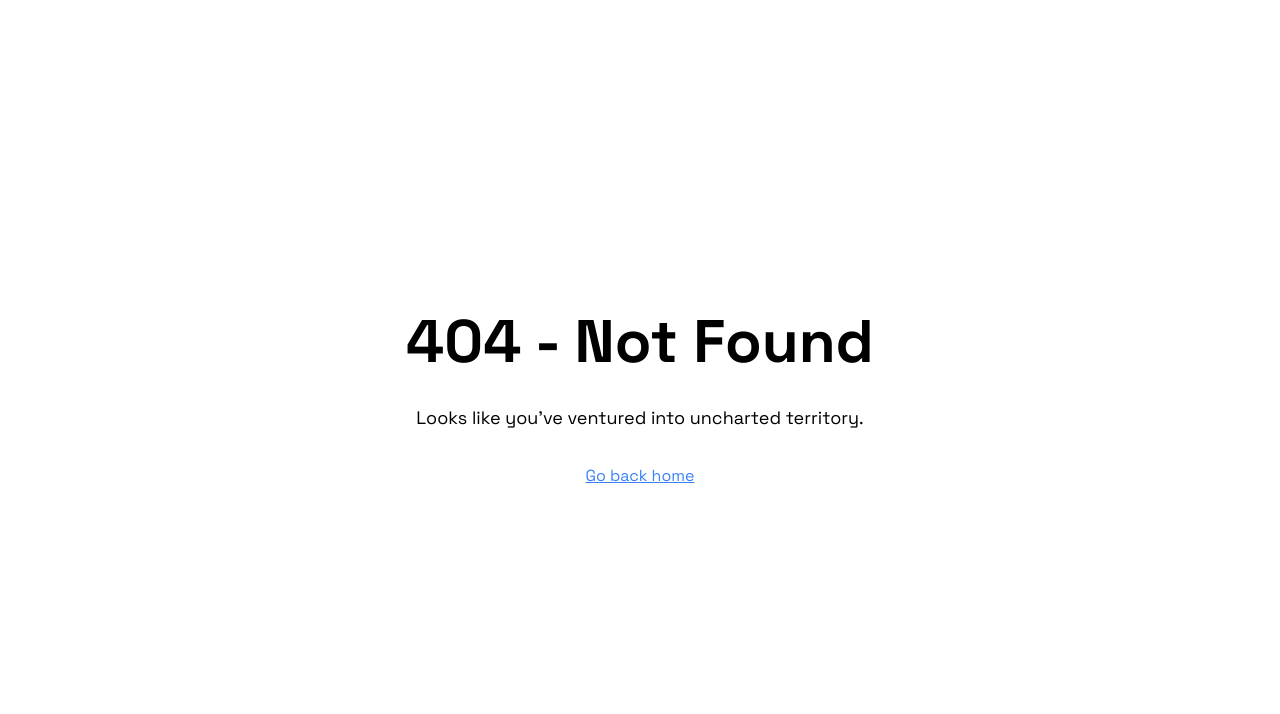
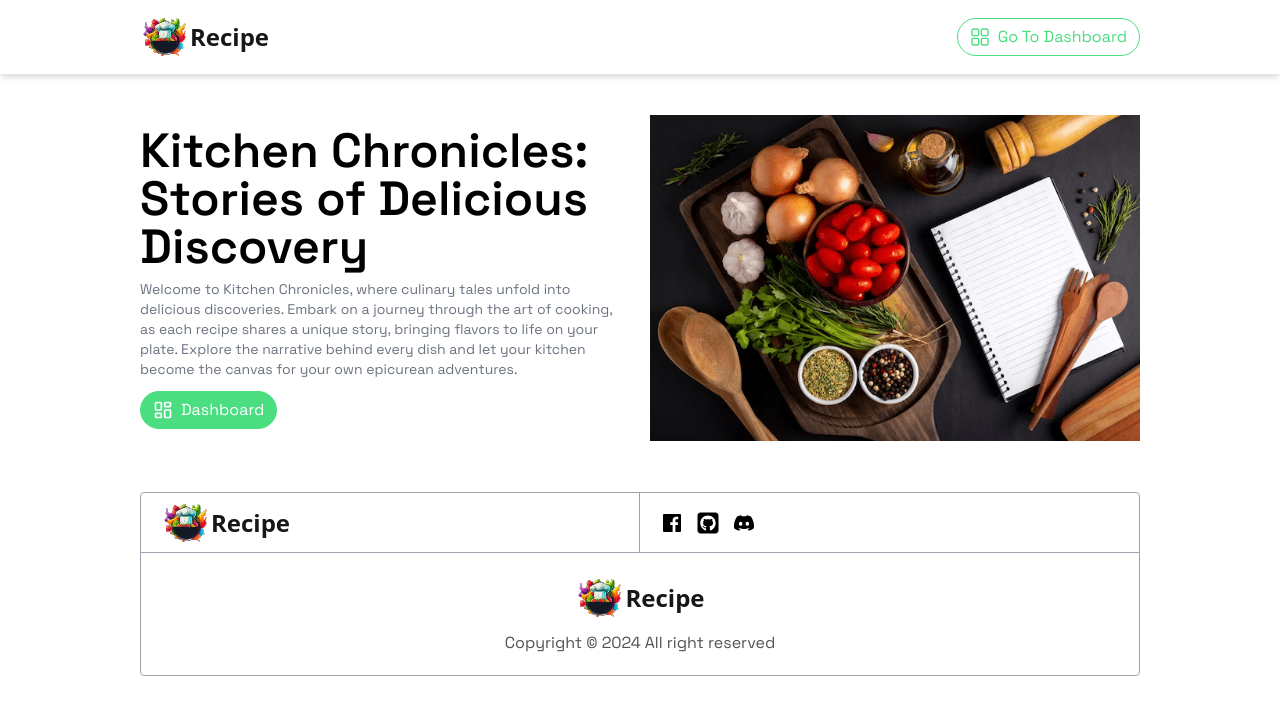
Before and after one commit to mr-sazzad/recipe-web-client, a Next.js app: page / in a window 1280 px wide. Before the commit this address had no page. Shown: the top 714 px of the page. Built offline with nearby package versions, Linux system fonts and the light colour scheme; a web font is replaced by a local one.

Commit message:
just removed not-found component from home page

```diff
--- a/src/app/page.tsx
+++ b/src/app/page.tsx
@@ -1,15 +1,13 @@
 import Footer from "@/components/Footer";
 import Hero from "@/components/Hero";
 import Navbar from "@/components/Navbar";
-import NotFound from "./not-found";
 
 export default function Home() {
   return (
     <>
-      {/* <Navbar />
+      <Navbar />
       <Hero />
-      <Footer /> */}
-      <NotFound />
+      <Footer />
     </>
   );
 }
```
